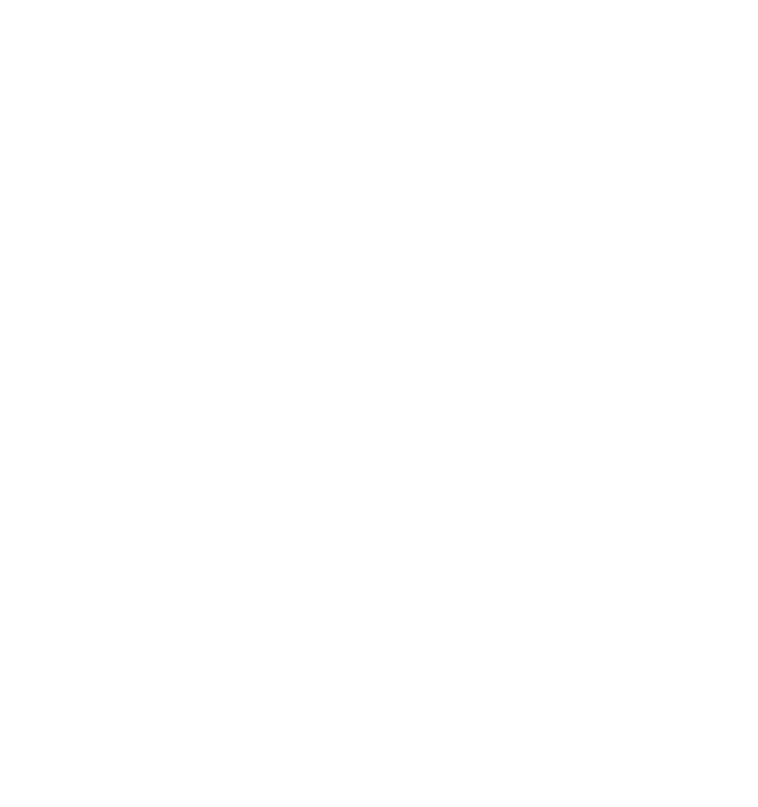
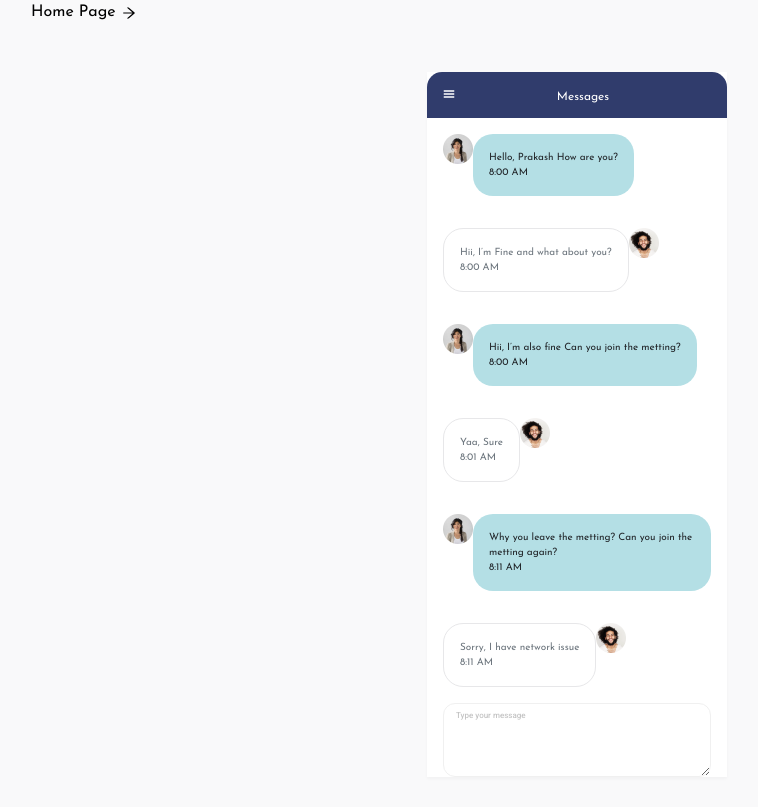
Before and after one commit to Uchchash346/Chat-App-by-using-React, a React (Create React App) app: page /mobile in a window 1280 px wide. Before the commit this address had no page. Shown: the whole page, without its empty margins (63-821 px from the left). Built offline with nearby package versions, Linux system fonts and the light colour scheme.

Commit message:
final touch

```diff
--- a/src/App.js
+++ b/src/App.js
@@ -2,6 +2,7 @@
 import './App.css';
 import DeskHome from './components/DesktopView/DeskHome';
 import MainHomePage from './components/MainHomePage/MainHomePage';
+import MobileHomePage from './components/MobileView/MobileHomePage/MobileHomePage';
 
 function App() {
   return (
@@ -9,6 +10,7 @@
       <Routes>
         <Route path="/" element={<MainHomePage />} />
         <Route path="/desktop" element={<DeskHome />} />
+        <Route path="/mobile" element={<MobileHomePage />} />
       </Routes>
     </>
   );
--- a/src/components/MainHomePage/MainHomePage.js
+++ b/src/components/MainHomePage/MainHomePage.js
@@ -6,12 +6,8 @@
 const MainHomePage = () => {
     return (
         <div className="button-area">
-            {/* <Link to="../DesktopView/DeskHome.js">
-            </Link> */}
             <Link to="/desktop"><button type="button" className="btn btn-outline-primary btn-lg mx-2" href="/desktop"><FaDesktop />Desktop View</button></Link>
-
-            <button type="button" className="btn btn-outline-success btn-lg mx-2"><FaMobileAlt />Mobile View</button>
-            <p className="text-center pt-2">N.B: For mobile view, please click the right mouse and click the inspect and chose the mobile responsive version</p>
+            <Link to="/mobile"><button type="button" className="btn btn-outline-success btn-lg mx-2" ><FaMobileAlt />Mobile View</button></Link>
         </div>
     );
 };
--- /dev/null
+++ b/src/components/MobileView/MobileHomePage/MobileHomePage.css
@@ -0,0 +1,305 @@
+.card-bordered {
+    border: 1px solid #ebebeb
+}
+
+.card {
+    border: 0;
+    border-radius: 0px;
+    margin-bottom: 30px;
+    -webkit-box-shadow: 0 2px 3px rgba(0, 0, 0, 0.03);
+    box-shadow: 0 2px 3px rgba(0, 0, 0, 0.03);
+    -webkit-transition: .5s;
+    transition: .5s
+}
+
+.padding {
+    padding: 3rem !important
+}
+
+body {
+    background-color: #f9f9fa
+}
+
+.card-header:first-child {
+    border-radius: calc(.25rem - 1px) calc(.25rem - 1px) 0 0
+}
+
+.card-header {
+    display: -webkit-box;
+    display: flex;
+    -webkit-box-pack: justify;
+    justify-content: space-between;
+    -webkit-box-align: center;
+    align-items: center;
+    padding: 15px 20px;
+    background-color: transparent;
+    border-bottom: 1px solid rgba(77, 82, 89, 0.07)
+}
+
+.card-header .card-title {
+    padding: 0;
+    border: none
+}
+
+h4.card-title {
+    font-size: 17px
+}
+
+.card-header>*:last-child {
+    margin-right: 0
+}
+
+.card-header>* {
+    margin-left: 8px;
+    margin-right: 8px
+}
+
+.btn-secondary {
+    color: #4d5259 !important;
+    background-color: #e4e7ea;
+    border-color: #e4e7ea;
+    color: #fff
+}
+
+.btn-xs {
+    font-size: 11px;
+    padding: 2px 8px;
+    line-height: 18px
+}
+
+.btn-xs:hover {
+    color: #fff !important
+}
+
+.card-title {
+    font-family: Roboto, sans-serif;
+    font-weight: 300;
+    line-height: 1.5;
+    margin-bottom: 0;
+    padding: 15px 20px;
+    border-bottom: 1px solid rgba(77, 82, 89, 0.07)
+}
+
+.ps-container {
+    position: relative
+}
+
+.ps-container {
+    -ms-touch-action: auto;
+    touch-action: auto;
+    overflow: hidden !important;
+    -ms-overflow-style: none
+}
+
+.media-chat {
+    padding-right: 64px;
+    margin-bottom: 0
+}
+
+.media {
+    padding: 16px 12px;
+    -webkit-transition: background-color .2s linear;
+    transition: background-color .2s linear
+}
+
+.media .avatar {
+    flex-shrink: 0
+}
+
+.avatar {
+    position: relative;
+    display: inline-block;
+    width: 36px;
+    height: 36px;
+    line-height: 36px;
+    text-align: center;
+    border-radius: 100%;
+    background-color: #f5f6f7;
+    color: #8b95a5;
+    text-transform: uppercase
+}
+
+.media-chat .media-body {
+    -webkit-box-flex: initial;
+    flex: initial;
+    display: table
+}
+
+.media-body {
+    min-width: 0
+}
+
+.media-chat .media-body p {
+    position: relative;
+    padding: 6px 8px;
+    margin: 4px 0;
+    background-color: #f5f6f7;
+    border-radius: 3px;
+    font-weight: 100;
+    color: #9b9b9b
+}
+
+.media>* {
+    margin: 0 8px
+}
+
+.media-chat .media-body p.meta {
+    background-color: transparent !important;
+    padding: 0;
+    opacity: .8
+}
+
+.media-meta-day {
+    -webkit-box-pack: justify;
+    justify-content: space-between;
+    -webkit-box-align: center;
+    align-items: center;
+    margin-bottom: 0;
+    color: #8b95a5;
+    opacity: .8;
+    font-weight: 400
+}
+
+.media {
+    padding: 16px 12px;
+    -webkit-transition: background-color .2s linear;
+    transition: background-color .2s linear
+}
+
+.media-meta-day::before {
+    margin-right: 16px
+}
+
+.media-meta-day::before,
+.media-meta-day::after {
+    content: '';
+    -webkit-box-flex: 1;
+    flex: 1 1;
+    border-top: 1px solid #ebebeb
+}
+
+.media-meta-day::after {
+    content: '';
+    -webkit-box-flex: 1;
+    flex: 1 1;
+    border-top: 1px solid #ebebeb
+}
+
+.media-meta-day::after {
+    margin-left: 16px
+}
+
+.media-chat.media-chat-reverse {
+    padding-right: 12px;
+    padding-left: 64px;
+    -webkit-box-orient: horizontal;
+    -webkit-box-direction: reverse;
+    flex-direction: row-reverse
+}
+
+.media-chat {
+    padding-right: 64px;
+    margin-bottom: 0
+}
+
+.media {
+    padding: 16px 12px;
+    -webkit-transition: background-color .2s linear;
+    transition: background-color .2s linear
+}
+
+.media-chat.media-chat-reverse .media-body p {
+    float: right;
+    clear: right;
+    background-color: #48b0f7;
+    color: #fff
+}
+
+.media-chat .media-body p {
+    position: relative;
+    padding: 6px 8px;
+    margin: 4px 0;
+    background-color: #f5f6f7;
+    border-radius: 3px
+}
+
+.border-light {
+    border-color: #f1f2f3 !important
+}
+
+.bt-1 {
+    border-top: 1px solid #ebebeb !important
+}
+
+.publisher {
+    position: relative;
+    display: -webkit-box;
+    display: flex;
+    -webkit-box-align: center;
+    align-items: center;
+    padding: 12px 20px;
+    background-color: #f9fafb
+}
+
+.publisher>*:first-child {
+    margin-left: 0
+}
+
+.publisher>* {
+    margin: 0 8px
+}
+
+.publisher-input {
+    -webkit-box-flex: 1;
+    flex-grow: 1;
+    border: none;
+    outline: none !important;
+    background-color: transparent
+}
+
+button,
+input,
+optgroup,
+select,
+textarea {
+    font-family: Roboto, sans-serif;
+    font-weight: 300
+}
+
+.publisher-btn {
+    background-color: transparent;
+    border: none;
+    color: #8b95a5;
+    font-size: 16px;
+    cursor: pointer;
+    overflow: -moz-hidden-unscrollable;
+    -webkit-transition: .2s linear;
+    transition: .2s linear
+}
+
+.file-group {
+    position: relative;
+    overflow: hidden
+}
+
+.publisher-btn {
+    background-color: transparent;
+    border: none;
+    color: #cac7c7;
+    font-size: 16px;
+    cursor: pointer;
+    overflow: -moz-hidden-unscrollable;
+    -webkit-transition: .2s linear;
+    transition: .2s linear
+}
+
+.file-group input[type="file"] {
+    position: absolute;
+    opacity: 0;
+    z-index: -1;
+    width: 20px
+}
+
+.text-info {
+    color: #48b0f7 !important
+}
--- /dev/null
+++ b/src/components/MobileView/MobileHomePage/MobileHomePage.js
@@ -0,0 +1,12 @@
+import React from 'react';
+import MobilePage from '../MobilePage/MobilePage';
+import './MobileHomePage.css';
+const MobileHomePage = () => {
+    return (
+        <div>
+            <MobilePage />
+        </div>
+    );
+};
+
+export default MobileHomePage;
--- /dev/null
+++ b/src/components/MobileView/MobilePage/MobilePage.css
@@ -0,0 +1,61 @@
+@import url('https://fonts.googleapis.com/css2?family=Roboto:wght@500&display=swap');
+
+body {
+    background: #EEEEEE;
+    font-family: 'Roboto', sans-serif
+}
+
+.header-area{
+    text-align: center;
+}
+
+.card {
+    width: 300px;
+    border: none;
+    border-radius: 15px
+}
+
+.adiv {
+    background: #303C6C;
+    border-radius: 15px;
+    border-bottom-right-radius: 0;
+    border-bottom-left-radius: 0;
+    font-size: 12px;
+    height: 46px
+}
+
+.chat {
+    border: none;
+    background: #B4DFE5;
+    font-size: 10px;
+    border-radius: 20px
+}
+
+.bg-white {
+    border: 1px solid #E7E7E9;
+    font-size: 10px;
+    border-radius: 20px
+}
+
+.myvideo img {
+    border-radius: 20px
+}
+
+.dot {
+    font-weight: bold
+}
+
+.form-control {
+    border-radius: 12px;
+    border: 1px solid #F0F0F0;
+    font-size: 8px
+}
+
+.form-control:focus {
+    box-shadow: none
+}
+
+.form-control::placeholder {
+    font-size: 8px;
+    color: #C4C4C4
+}
--- /dev/null
+++ b/src/components/MobileView/MobilePage/MobilePage.js
@@ -0,0 +1,45 @@
+/* eslint-disable jsx-a11y/alt-text */
+import React from 'react';
+import './MobilePage.css'
+import { GiHamburgerMenu } from 'react-icons/gi';
+import { AiOutlineArrowRight } from 'react-icons/ai';
+import image8 from "../../../images/image8.png"
+import image9 from "../../../images/image9.png"
+
+// GiHamburgerMenu
+const MobilePage = () => {
+    return (
+        <div>
+            <div className="container">
+                <a href="/" className="container pt-4 text-green text-bold text-lg"> Home Page <AiOutlineArrowRight /> </a>
+            </div>
+            <div class="container d-flex justify-content-center">
+                <div class="card mt-5">
+                    <a href="">
+                        <div class="d-flex flex-row justify-content-between p-3 adiv text-white"> <GiHamburgerMenu /> <span class="pb-3">Messages</span> <i class=""></i> </div>
+                    </a>
+                    <div class="d-flex flex-row p-3"> <img src={image9} width="30" height="30" />
+                        <div class="chat ml-2 p-3">Hello, Prakash How are you? <br /> 8:00 AM </div>
+                    </div>
+                    <div class="d-flex flex-row p-3">
+                        <div class="bg-white mr-2 p-3"><span class="text-muted">Hii, I’m Fine and what about you? <br /> 8:00 AM</span></div> <img src={image8} width="30" height="30" />
+                    </div>
+                    <div class="d-flex flex-row p-3"> <img src={image9} width="30" height="30" />
+                        <div class="chat ml-2 p-3">Hii, I’m also fine Can you join the metting? <br /> 8:00 AM </div>
+                    </div>
+                    <div class="d-flex flex-row p-3">
+                        <div class="bg-white mr-2 p-3"><span class="text-muted">Yaa, Sure <br /> 8:01 AM</span></div> <img src={image8} width="30" height="30" />
+                    </div>
+                    <div class="d-flex flex-row p-3"> <img src={image9} width="30" height="30" />
+                        <div class="chat ml-2 p-3">Why you leave the metting? Can you join the metting again? <br /> 8:11 AM </div>
+                    </div>
+                    <div class="d-flex flex-row p-3">
+                        <div class="bg-white mr-2 p-3"><span class="text-muted">Sorry, I have network issue <br /> 8:11 AM</span></div> <img src={image8} width="30" height="30" />
+                    </div>
+                    <div class="form-group px-3"> <textarea class="form-control" rows="5" placeholder="Type your message"></textarea> </div>
+                </div>
+            </div>
+        </div>
+    );
+};
+export default MobilePage;
```
